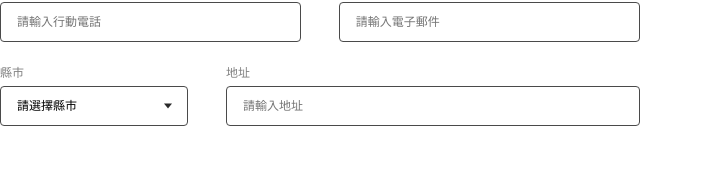
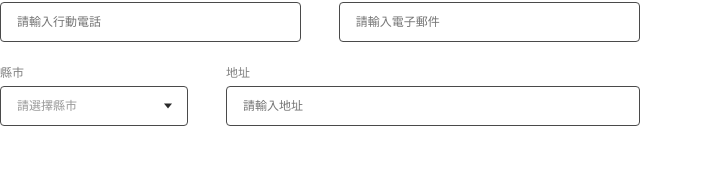
Before and after one commit to magic9701/alphashop, a React (Create React App) app: page / in a window 1280 px wide. Shown: the part 318-494 px from the top of the page, without its empty margins (0-703 px from the left). Built offline with nearby package versions, Linux system fonts and the light colour scheme.

Commit message:
feat: change styles in StepOne

```diff
--- a/src/components/main/checkout/StepOne.jsx
+++ b/src/components/main/checkout/StepOne.jsx
@@ -10,7 +10,7 @@ function StepOne() {
             <div className={`${styles.inputGroup} ${styles.title}`}>
               <div className={styles.inputLabel}>稱謂</div>
               <div className={styles.selectContainer}>
-                <select>
+                <select required>
                   <option value="mr" selected="">
                     先生
                   </option>
@@ -38,7 +38,7 @@ function StepOne() {
             <div className={`${styles.inputGroup} ${styles.city}`}>
               <div className={styles.inputLabel}>縣市</div>
               <div className={styles.selectContainer}>
-                <select required="">
+                <select required>
                   <option value="" disabled selected>請選擇縣市</option>
                   <option value="KLU">基隆市</option>
                   <option value="TPH">新北市</option>
--- a/src/components/main/checkout/StepOne.module.scss
+++ b/src/components/main/checkout/StepOne.module.scss
@@ -18,6 +18,9 @@ input {
 select {
   -webkit-appearance: none;
   background-color: transparent;
+  &:invalid {
+    color: var(--select-false);
+  }
 }
 
 .selectContainer {
```
